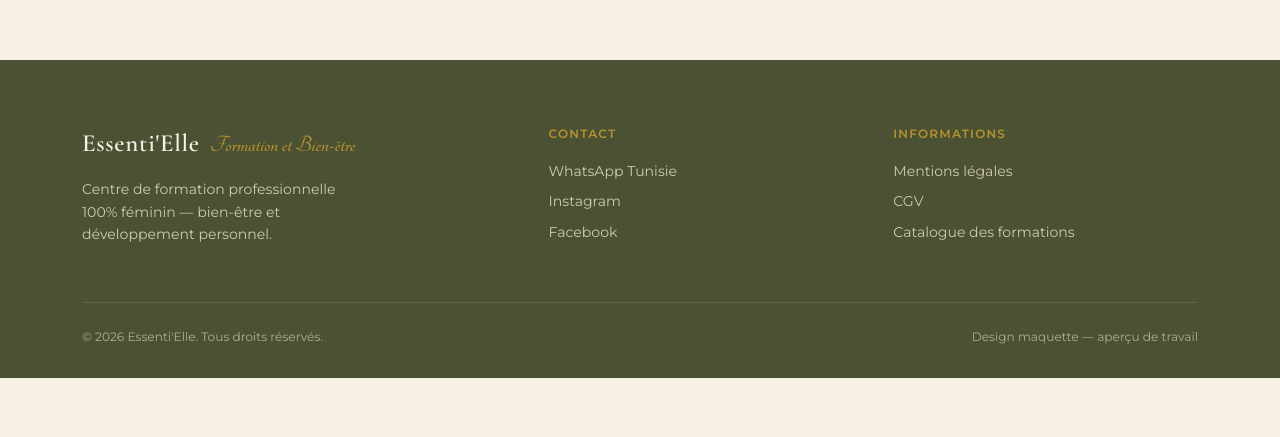
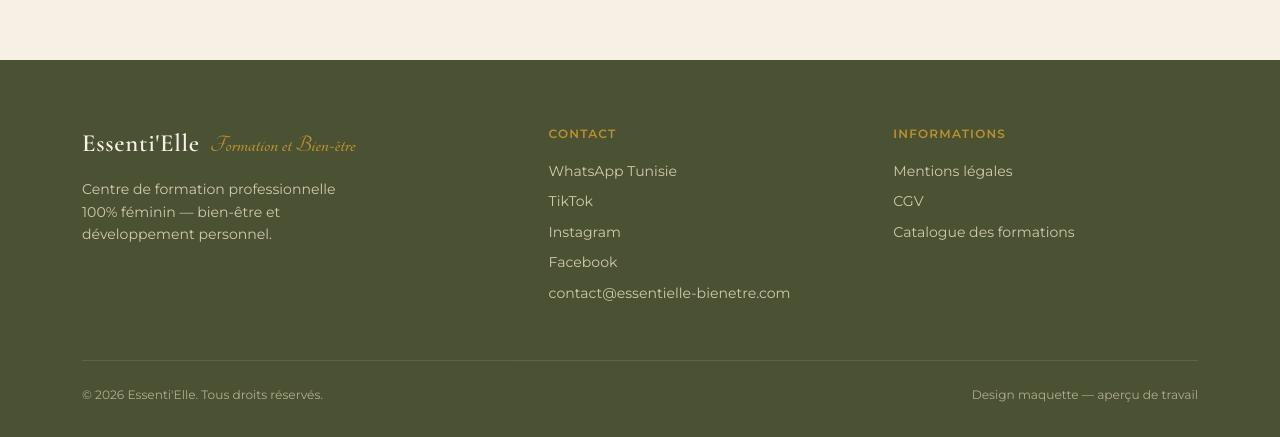
Before and after one commit to lindalindachaibi-ux/Essenti-Elle, a Next.js app: page / in a window 1280 px wide. Shown: the part 4987-5424 px from the top of the page. Before the commit the page ends 5365 px from the top, so only its background shows below. Built offline with nearby package versions, Linux system fonts and the light colour scheme.

Commit message:
ajouter @email et tiktok link

```diff
--- a/app/page.tsx
+++ b/app/page.tsx
@@ -248,9 +248,10 @@
             <div>
               <h5>Contact</h5>
               <a href="https://wa.me/21623163109">WhatsApp Tunisie</a>
-
-              <a href="https://www.instagram.com/essentielle_formation_bienetre/  ">Instagram</a>
-              <a href="https://www.facebook.com/profile.php?id=61593057701789">Facebook</a>
+              <a href="https://www.tiktok.com/@essentielle.formation.tn" target="_blank" rel="noopener noreferrer">TikTok</a>
+              <a href="https://www.instagram.com/essentielle_formation_bienetre/  " target="_blank" rel="noopener noreferrer">Instagram</a>
+              <a href="https://www.facebook.com/profile.php?id=61593057701789" target="_blank" rel="noopener noreferrer">Facebook</a>
+             <a href="mailto:contact@essentielle-bienetre.com">contact@essentielle-bienetre.com</a>
             </div>
             <div>
               <h5>Informations</h5>
```
